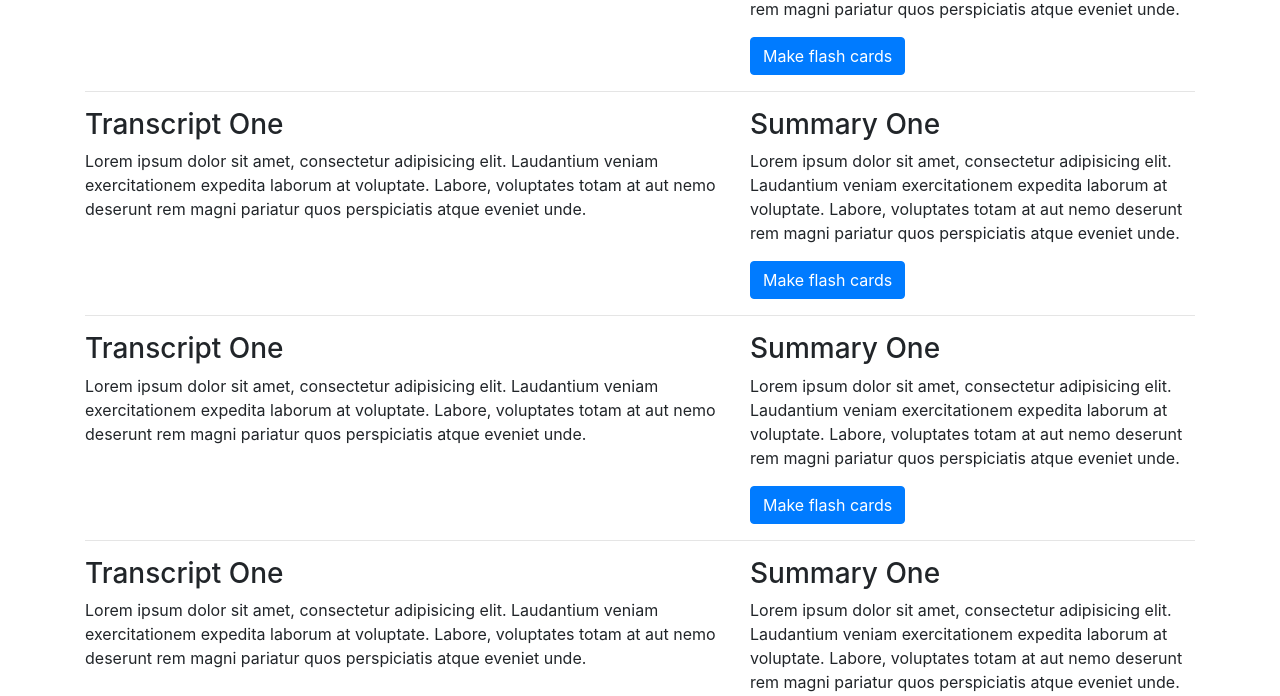
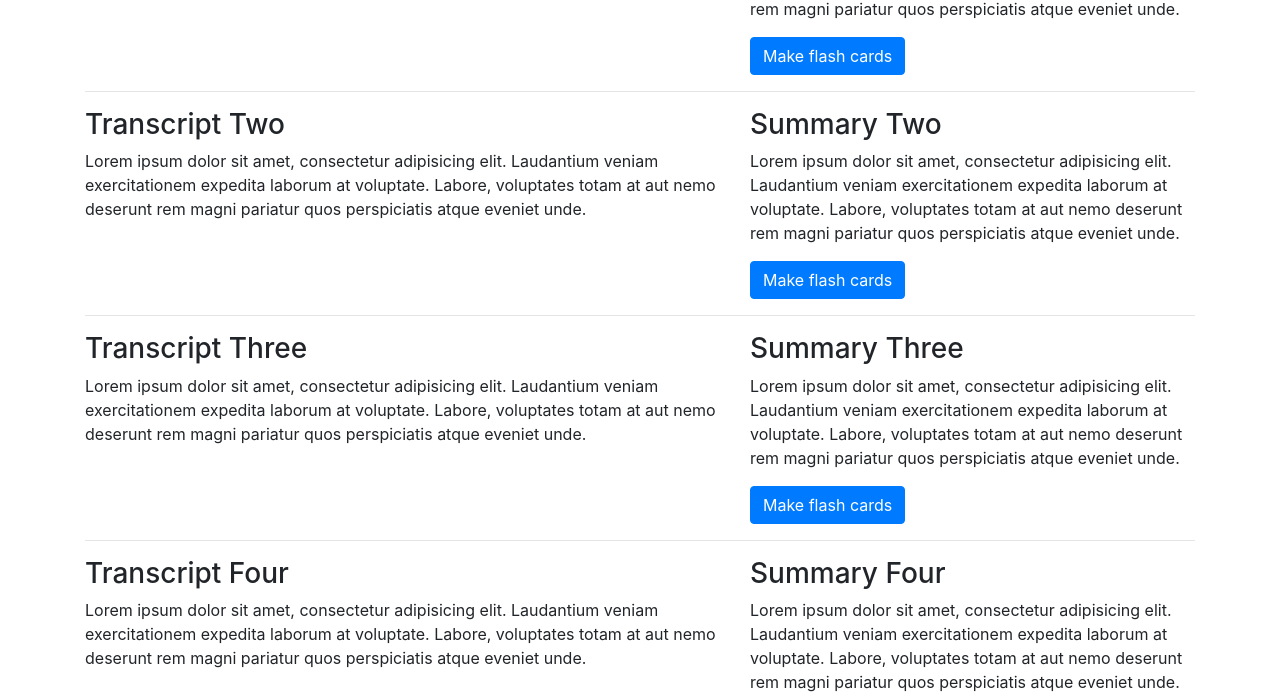
Before and after one commit to CS196Illinois/Group6, a Flask app: template app/templates/dashboard.html in a window 1280 px wide. Shown: the part 269-965 px from the top of the page. Run offline with Flask 2, Linux system fonts and the light colour scheme; the template is opened without the code that fills it, so the values that code supplies are empty; parts of the project's set-up code (start-up, migrations or seed data) failed here and were passed over; some libraries are stand-ins or nearby versions.

Commit message:
update dashboard

```diff
--- a/app/templates/dashboard.html
+++ b/app/templates/dashboard.html
@@ -52,11 +52,11 @@
       <!-- Project Two -->
       <div class="row">
         <div class="col-md-7">
-          <h3>Transcript One</h3>
+          <h3>Transcript Two</h3>
           <p>Lorem ipsum dolor sit amet, consectetur adipisicing elit. Laudantium veniam exercitationem expedita laborum at voluptate. Labore, voluptates totam at aut nemo deserunt rem magni pariatur quos perspiciatis atque eveniet unde.</p>
         </div>
         <div class="col-md-5">
-          <h3>Summary One</h3>
+          <h3>Summary Two</h3>
           <p>Lorem ipsum dolor sit amet, consectetur adipisicing elit. Laudantium veniam exercitationem expedita laborum at voluptate. Labore, voluptates totam at aut nemo deserunt rem magni pariatur quos perspiciatis atque eveniet unde.</p>
           <a class="btn btn-primary" href="#">Make flash cards</a>
         </div>
@@ -68,11 +68,11 @@
       <!-- Project Three -->
       <div class="row">
         <div class="col-md-7">
-          <h3>Transcript One</h3>
+          <h3>Transcript Three</h3>
           <p>Lorem ipsum dolor sit amet, consectetur adipisicing elit. Laudantium veniam exercitationem expedita laborum at voluptate. Labore, voluptates totam at aut nemo deserunt rem magni pariatur quos perspiciatis atque eveniet unde.</p>
         </div>
         <div class="col-md-5">
-          <h3>Summary One</h3>
+          <h3>Summary Three</h3>
           <p>Lorem ipsum dolor sit amet, consectetur adipisicing elit. Laudantium veniam exercitationem expedita laborum at voluptate. Labore, voluptates totam at aut nemo deserunt rem magni pariatur quos perspiciatis atque eveniet unde.</p>
           <a class="btn btn-primary" href="#">Make flash cards</a>
         </div>
@@ -84,11 +84,11 @@
       <!-- Project Four -->
       <div class="row">
         <div class="col-md-7">
-          <h3>Transcript One</h3>
+          <h3>Transcript Four</h3>
           <p>Lorem ipsum dolor sit amet, consectetur adipisicing elit. Laudantium veniam exercitationem expedita laborum at voluptate. Labore, voluptates totam at aut nemo deserunt rem magni pariatur quos perspiciatis atque eveniet unde.</p>
         </div>
         <div class="col-md-5">
-          <h3>Summary One</h3>
+          <h3>Summary Four</h3>
           <p>Lorem ipsum dolor sit amet, consectetur adipisicing elit. Laudantium veniam exercitationem expedita laborum at voluptate. Labore, voluptates totam at aut nemo deserunt rem magni pariatur quos perspiciatis atque eveniet unde.</p>
           <a class="btn btn-primary" href="#">Make flash cards</a>
         </div>
```
Also changed, not shown: 1 other file.
